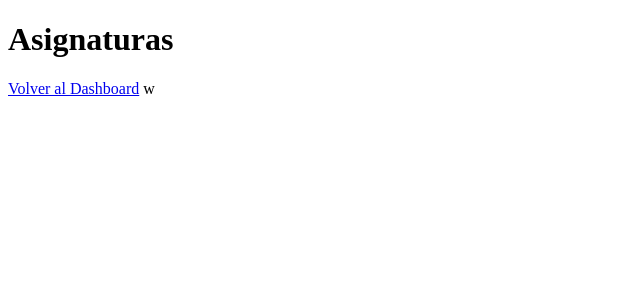
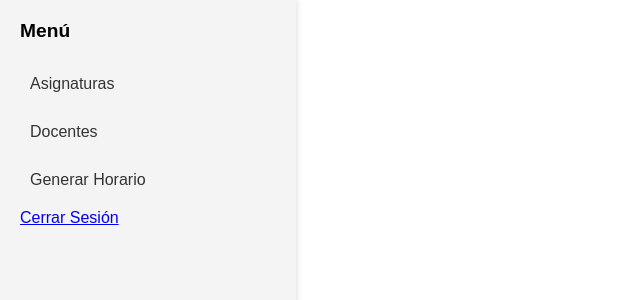
Before and after one commit to conirarra/ProjectoTesisExterna, a Flask app: page /asignaturas in a window 1280 px wide. Shown: the top 300 px of the page, without its empty margins (0-640 px from the left). Run offline with Flask 3, Linux system fonts and the light colour scheme.

Commit message:
Added sidebar to asignaturas.html and made it home page

```diff
--- a/app.py
+++ b/app.py
@@ -15,16 +15,12 @@ def login():
         if username in users and check_password_hash(users[username], password):
             session['username'] = username
             flash('Inicio de sesión exitoso', 'success')
-            return redirect(url_for('dashboard'))
+            return redirect(url_for('asignaturas'))  # Redirige a asignaturas
         else:
             flash('Nombre de usuario o contraseña incorrectos', 'danger')
             return redirect(url_for('login'))
 
     return render_template('login.html')
-
-@app.route('/dashboard')
-def dashboard():
-    return render_template('dashboard.html', username=session['username'])
 
 @app.route('/asignaturas')
 def asignaturas():
--- a/templates/asignaturas.html
+++ b/templates/asignaturas.html
@@ -2,10 +2,74 @@
 <html lang="es">
 <head>
     <meta charset="UTF-8">
+    <meta name="viewport" content="width=device-width, initial-scale=1.0">
     <title>Asignaturas</title>
+    <style>
+        body {
+            font-family: Arial, sans-serif;
+            margin: 0;
+            padding: 0;
+            display: flex;
+            height: 100vh;
+        }
+        .sidebar {
+            width: 20%;
+            background-color: #f4f4f4;
+            height: 100%;
+            position: fixed;
+            top: 0;
+            left: 0;
+            display: flex;
+            flex-direction: column;
+            padding: 20px;
+            box-shadow: 2px 0 5px rgba(0,0,0,0.1);
+        }
+        .sidebar h1 {
+            font-size: 1.2em;
+            margin-top: 0;
+        }
+        .sidebar ul {
+            list-style: none;
+            padding: 0;
+            margin: 0;
+        }
+        .sidebar ul li {
+            margin: 10px 0;
+        }
+        .sidebar ul li a {
+            text-decoration: none;
+            color: #333;
+            font-size: 1em;
+            display: block;
+            padding: 10px;
+            border-radius: 4px;
+            transition: background-color 0.3s;
+        }
+        .sidebar ul li a:hover {
+            background-color: #ddd;
+        }
+        .content {
+            margin-left: 20%;
+            padding: 20px;
+            width: 80%;
+            box-sizing: border-box;
+            height: 100%;
+            overflow-y: auto;
+        }
+    </style>
 </head>
 <body>
-    <h1>Asignaturas</h1>
-    <a href="{{ url_for('dashboard') }}">Volver al Dashboard</a>
+    <div class="sidebar">
+        <h1>Menú</h1>
+        <ul>
+            <li><a href="{{ url_for('asignaturas') }}">Asignaturas</a></li>
+            <li><a href="{{ url_for('docentes') }}">Docentes</a></li>
+            <li><a href="{{ url_for('generar_horario') }}">Generar Horario</a></li>
+        </ul>
+        <a href="{{ url_for('logout') }}">Cerrar Sesión</a>
+    </div>
+    <div class="content">
+        <!-- Aquí va el contenido específico para asignaturas -->
+    </div>
 </body>
-</html>w
+</html>
```
Also changed, not shown: templates/dashboard.html (deleted, +0 -16 lines), README.md (deleted).
